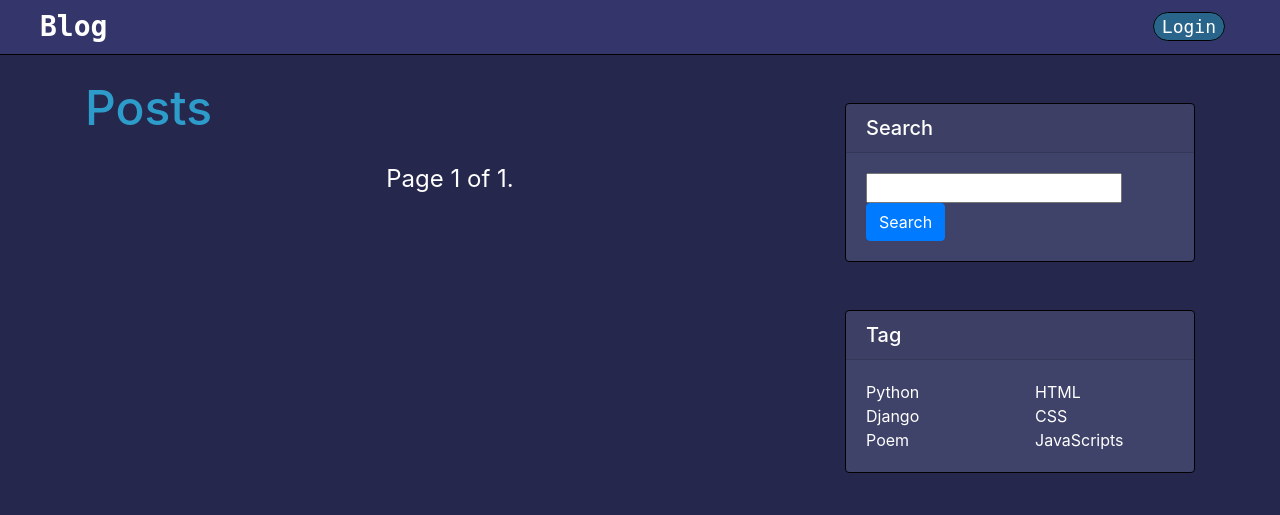
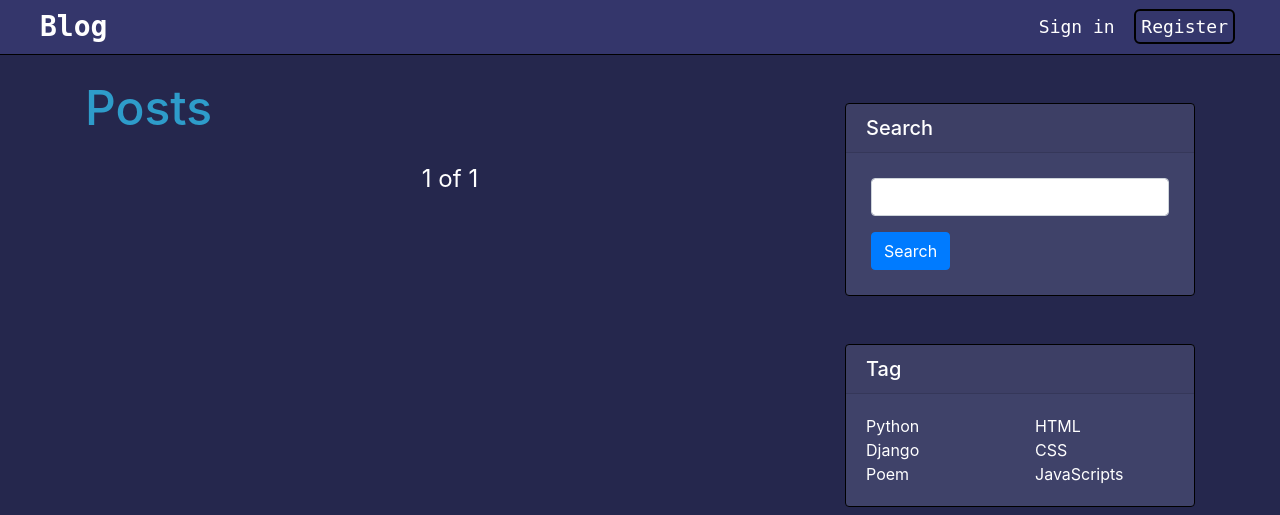
Before and after one commit to et860525/Blog, a Django app: page / in a window 1280 px wide. Shown: the top 515 px of the page. Run offline with Django 3.2, Linux system fonts and the light colour scheme; data that the repository does not hold is empty; some libraries are stand-ins or nearby versions.

Commit message:
Add register system, login required, completed update, delete post

```diff
--- a/blog/templates/blog/form_post.html
+++ b/blog/templates/blog/form_post.html
@@ -8,6 +8,7 @@
 
 <form action="" method="POST" style="margin: 0 30px;">
 {% csrf_token %}
+
 {{ form.media }}
 {{ form|crispy }}
 
--- a/blog/templates/blog/navbar.html
+++ b/blog/templates/blog/navbar.html
@@ -3,9 +3,10 @@
         <h3 class="hero-title"><a href="{% url 'home' %}">Blog</a></h3>
         <ul>
             {% if request.user.is_authenticated %}
-            <li class="logout"><a href="{% url 'logout' %}">Logout</a></li>
+            <li class="signout"><a href="{% url 'signOut' %}">Sign out</a></li>
             {% else %}
-            <li class="login"><a href="{% url 'login' %}">Login</a></li>
+            <li class="signin"><a href="{% url 'signIn' %}">Sign in</a></li>
+            <li class="register"><a href="{% url 'register' %}">Register</a></li>
             {% endif %}
         </ul>
     </div>
--- a/blog/templates/blog/posts.html
+++ b/blog/templates/blog/posts.html
@@ -1,7 +1,7 @@
 {% extends "base.html" %}
 
 {% block title %}My Posts{% endblock %}
-
+{% load crispy_forms_tags %}
 {% block content %}
 
 {% include 'blog/navbar.html' %}
@@ -21,7 +21,13 @@
                         <span class="post-tag">{{tag}}</span>
                         {% endfor %}
                     </div>
-                    <a href="{% url 'post' post.slug %}" class="btn btn-primary post-btn">Read More...</a>
+                    <div class="btn-wrapper">
+                        <a href="{% url 'post' post.slug %}" class="btn btn-primary post-btn">Read More...</a>
+                        {% if request.user.is_authenticated %}
+                        <a href="{% url 'update_post' post.slug %}" class="btn btn-warning post-btn">Edit</a>
+                        <a href="{% url 'delete_post' post.slug %}" class="btn btn-danger post-btn">Delete</a>
+                        {% endif %}
+                    </div>
                 </div>
             </div>
             <p class="post-date">Posted on {{ post.created|date:'M d Y' }} by <span style="color: #2E9CCA;">{{ post.sub_headline }}</span></p>
@@ -30,17 +36,17 @@
             <div class="pagination">
                 <span class="step-links mango-pagination" style="margin: auto;">
                     {% if posts.has_previous %}
-                        <a href="?page=1">&laquo; first</a>
-                        <a href="?page={{ posts.previous_page_number }}">previous</a>
+                        <!--<a href="?page=1">&laquo; first</a>-->
+                        <a href="?page={{ posts.previous_page_number }}" class="btn btn-outline-secondary btn-color" role="button">previous</a>
                     {% endif %}
 
                     <span class="current">
-                        Page {{ posts.number }} of {{ posts.paginator.num_pages }}.
+                        {{ posts.number }} of {{ posts.paginator.num_pages }}
                     </span>
 
                     {% if posts.has_next %}
-                        <a href="?page={{ posts.next_page_number }}">next</a>
-                        <a href="?page={{ posts.paginator.num_pages }}">last &raquo;</a>
+                        <a href="?page={{ posts.next_page_number }}" class="btn btn-outline-secondary btn-color" role="button">next</a>
+                        <!--<a href="?page={{ posts.paginator.num_pages }}">last &raquo;</a>-->
                     {% endif %}
                 </span>
             </div>
@@ -50,12 +56,10 @@
             <div class="card mango-card mb-5">
                 <h5 class="card-header">Search</h5>
                 <div class="card-body">
-                    <form action="" method="GET">
-                        <div class="input-group">
-                            {{post_filter.form}}
-                            <!--<input type="text" class="form-control" name="searchInput" id="searchInput" placeholder="Search for...">-->
-                            <button type="submit" class="btn btn-primary">Search</button>
-                        </div>
+                    <form action="" method="GET" style="padding: 5px;">
+                        {{post_filter.form|crispy}}
+                        <!--<input type="text" class="form-control" name="searchInput" id="searchInput" placeholder="Search for...">-->
+                        <button type="submit" class="btn btn-primary">Search</button>
                     </form>
                 </div>
             </div>
--- a/blog/templates/blog/login.html
+++ b/blog/templates/blog/signIn.html
@@ -22,10 +22,8 @@
             {% for message in messages %}
                 <p id="messages">{{message}}</p>
             {% endfor %}
-            <button type="submit" class="btn btn-primary">Login</button>
+            <button type="submit" class="btn btn-primary">Sign in</button>
         </form>
     </div>
 </div>
-
-
 {% endblock %}
--- a/blog/urls.py
+++ b/blog/urls.py
@@ -9,9 +9,12 @@ urlpatterns = [
     path('about/', views.about, name='about'),
     path('contact/', views.contact, name='contact'),
 
-    # Login and Logout
-    path('login/', views.loginView, name='login'),
-    path('logout/', views.logoutView, name='logout'),
+    # Sign in and Sign out
+    path('signin/', views.signInView, name='signIn'),
+    path('signout/', views.signOutView, name='signOut'),
+
+    # register
+    path('register/', views.registerView, name='register'),
 
     # CRUD
     path('create_post/', views.create_post, name='create_post'),
--- a/blog/views.py
+++ b/blog/views.py
@@ -1,8 +1,12 @@
 from django.shortcuts import render, redirect
 from django.core.paginator import Paginator
 
+from django.contrib import messages
 from django.contrib.auth import authenticate, login, logout
-from django.contrib import messages
+from django.contrib.auth.models import Group, Permission, User
+from django.contrib.auth.forms import UserCreationForm
+from django.contrib.auth.decorators import login_required
+
 
 from .filter import PostsFilter
 from .models import Post, Tag
@@ -45,8 +49,8 @@ def about(request):
 def contact(request):
     return render(request, 'blog/contact.html', {})
 
-# Login
-def loginView(request):
+# Sign in
+def signInView(request):
     if request.method == 'POST':
         username = request.POST.get('username')
         password = request.POST.get('password')
@@ -59,16 +63,32 @@ def loginView(request):
         else:
             messages.info(request, 'Username or Password is incorrect')
 
-    return render(request, 'blog/login.html', {})
+    return render(request, 'blog/signIn.html', {})
 
-# Logout
-def logoutView(request):
+# Sign out
+def signOutView(request):
     logout(request)
-    return redirect('login')
+    return redirect('signIn')
+
+# Register
+def registerView(request):
+    form = RegisterForm()
+
+    if request.method == "POST":
+        form = RegisterForm(request.POST)
+        if form.is_valid():
+            form.save()
+            user = User.objects.get(username=form.cleaned_data['username'])
+            group = Group.objects.get(name='Users')
+            user.groups.add(group)
+            return redirect('signIn')
+
+    context = {'form': form}
+    return render(request, 'blog/register.html', context)
 
 
 # CRUD
-
+@login_required(login_url='home')
 def create_post(request):
     form = PostForm()
 
@@ -76,25 +96,32 @@ def create_post(request):
         form = PostForm(request.POST, request.FILES)
         if form.is_valid():
             form.save()
-        return redirect('posts')
+        return redirect('home')
 
     context = {'form': form}
     return render(request, 'blog/form_post.html', context)
 
+@login_required(login_url='home')
 def update_post(request, slug):
     post = Post.objects.get(slug=slug)
     form = PostForm(instance=post)
 
     if request.method == "POST":
-        pass
+        form = PostForm(request.POST, request.FILES, instance=post)
+        if form.is_valid():
+            form.save()
+        return redirect('home')
 
     context = {'form': form}
     return render(request, 'blog/form_post.html', context)
 
+@login_required(login_url='home')
 def delete_post(request, slug):
     post = Post.objects.get(slug=slug)
 
     if request.method == "POST":
-        pass
+        post.delete()
+        return redirect('home')
 
-    return render(request, 'blog/.html', context)
+    context = {'post': post}
+    return render(request, 'blog/delete_post.html', context)
--- a/static/css/style.css
+++ b/static/css/style.css
@@ -73,74 +73,39 @@ a { color: var(--main-text-color) }
     padding: 0;
 }
 
-.logout,
-.login {
+.hero-nav li {
+    margin: 0 5px;
+    padding: 0;
+}
+
+.signin,
+.signout,
+.register {
     display: inline-block;
     margin: 0 15px;
     font-size: 18px;
     line-height: 54px;
 }
 
-.logout a,
-.login a {
-    background-color: var(--second-title-color);
-    border: 1px black solid;
-    border-radius: 20px;
-    padding: 3px 8px;
+.register a {
+    border: 2px black solid;
+    border-radius: 6px;
+    padding: 5px;
 }
 
-.logout a:hover,
-.login a:hover {
-    background-color: var(--title-color);
+.signout a:hover,
+.signin a:hover,
+.register a:hover {
     text-decoration: none;
-    color: #fff;
+    color: var(--second-text-color);
 }
+
+
 
 /*LOGIN.html*/
 .login-wrapper {
     padding: 50px;
 }
-
-/*HERO
-.home-hero {
-    height: 90vh;
-    max-width: 100%;
-    background-image: url("../img/hero-1.jpg");
-    background-size: cover;
-    background-repeat: no-repeat;
-    background-position: center;
-    background-color: black;
-}
-
-/*WEB-INTRO
-.web-intro {
-    margin: auto;
-    margin-bottom: 20px;
-    min-width: 1200px;
-    text-align: center;
-}
-
-/*FEATURED
-.featured-wrapper {
-    display: grid;
-    grid-template-columns: repeat(auto-fit, 320px);
-    gap: 20px;
-    justify-content: center;
-
-    padding: 30px 0;
-}
-
-.featured-post img {
-    display: block;
-    width: 100%;
-    height: 200px;
-    object-fit: cover;
-}
-
-.post-preview {
-    padding: 10px;
-}*/
-
 
 /*POSTS.html*/
 .page-title {
@@ -178,6 +143,10 @@ a { color: var(--main-text-color) }
 	font-size: 15px;
 }
 
+.btn-wrapper a {
+    margin-right: 8px;
+}
+
 .post-date {
     color: var(--second-text-color);
     padding: 10px;
@@ -194,10 +163,19 @@ a { color: var(--main-text-color) }
     background-color: var(--second-backgorund-color);
 }
 
-.mango-pagination {
+.pagination {
     font-size: 1.5rem;
+    margin-bottom: 20px;
 }
 
+.btn-color {
+    color: var(--title-color);
+    border-color: var(--title-color);
+}
+
+.btn-color:hover {
+    background-color: var(--title-color);
+}
 
 @media screen and (max-width: 1200px) {
     .min-container {
```
Also changed, not shown: blog/forms.py (+27 -0 lines), blog/templates/blog/delete_post.html (added, +15 -0 lines), blog/templates/blog/register.html (added, +16 -0 lines).
